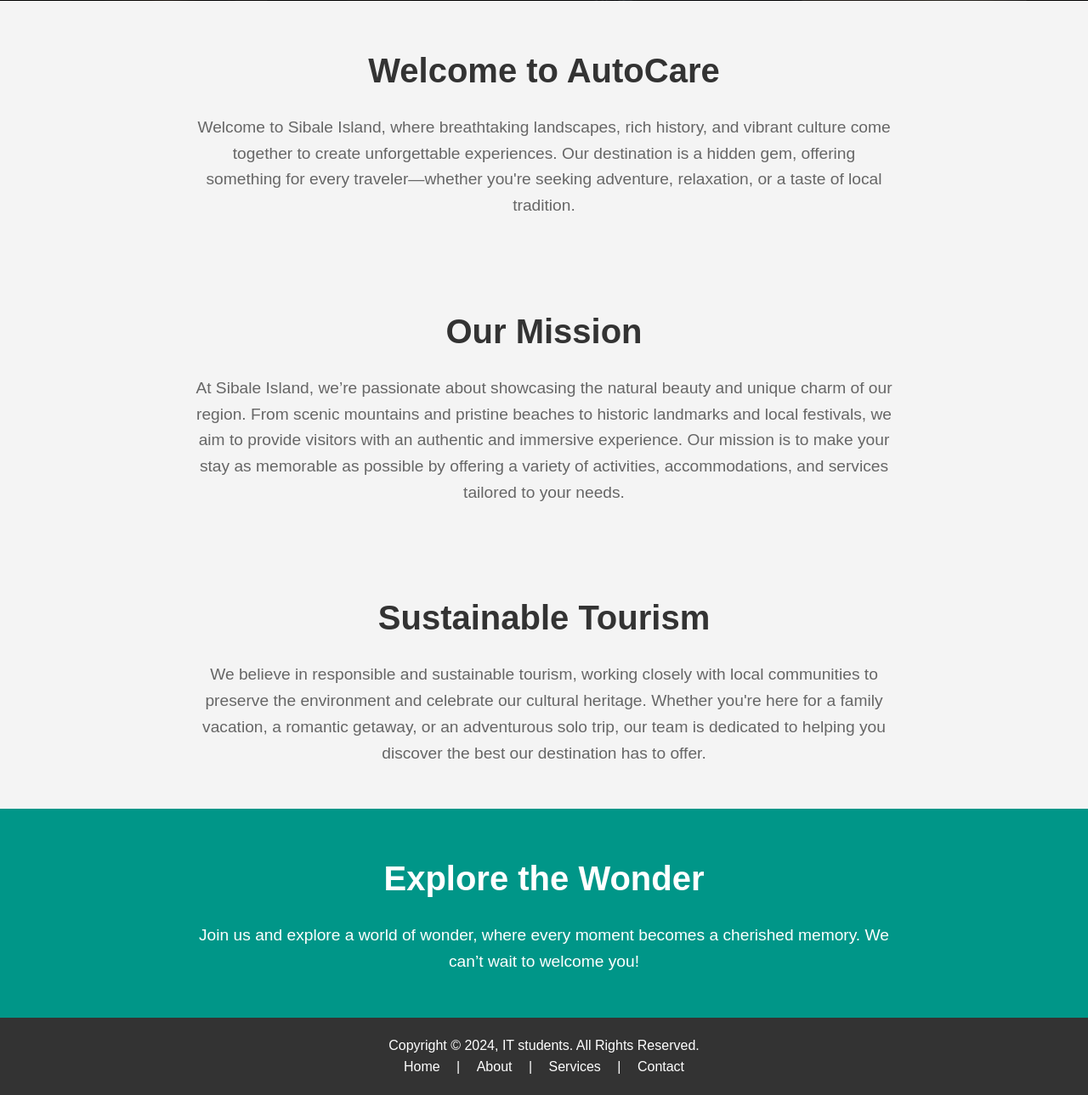
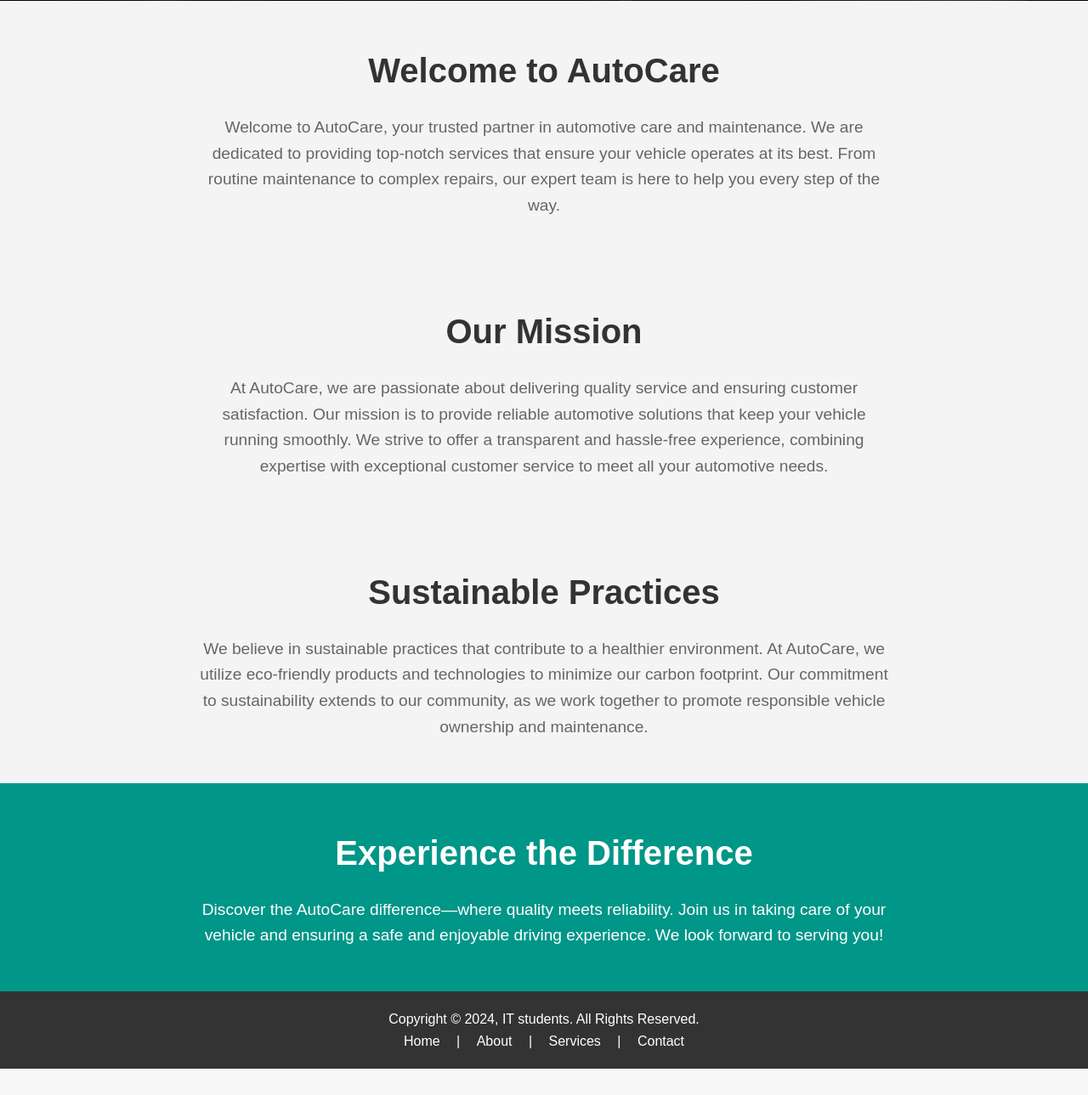
Before and after one commit to kloiiddeee/AppDev_finalProject_AutoCare, a Node server app: page /about in a window 1280 px wide. Shown: the part 479-1768 px from the top of the page at 85% size. After the commit the page ends 1737 px from the top, so only its background shows below. Run offline with Node 20, Linux system fonts and the light colour scheme.

Commit message:
Update about.ejs

```diff
--- a/Final_projects/views/about.ejs
+++ b/Final_projects/views/about.ejs
@@ -35,41 +35,41 @@
         <div class="container">
             <h2>Welcome to AutoCare</h2>
             <p>
-                Welcome to Sibale Island, where breathtaking landscapes, rich history, and vibrant culture come together to create unforgettable experiences.
-                Our destination is a hidden gem, offering something for every traveler—whether you're seeking adventure, relaxation, or a taste of local tradition.
+                Welcome to AutoCare, your trusted partner in automotive care and maintenance.
+                We are dedicated to providing top-notch services that ensure your vehicle operates at its best.
+                From routine maintenance to complex repairs, our expert team is here to help you every step of the way.
             </p>
         </div>
     </section>
-
 
     <section class="mission">
         <div class="container">
             <h2>Our Mission</h2>
             <p>
-                At Sibale Island, we’re passionate about showcasing the natural beauty and unique charm of our region.
-                From scenic mountains and pristine beaches to historic landmarks and local festivals, we aim to provide visitors with an authentic and immersive experience.
-                Our mission is to make your stay as memorable as possible by offering a variety of activities, accommodations, and services tailored to your needs.
+                At AutoCare, we are passionate about delivering quality service and ensuring customer satisfaction.
+                Our mission is to provide reliable automotive solutions that keep your vehicle running smoothly.
+                We strive to offer a transparent and hassle-free experience, combining expertise with exceptional customer service to meet all your automotive needs.
             </p>
         </div>
     </section>
 
-
     <section class="sustainability">
         <div class="container">
-            <h2>Sustainable Tourism</h2>
+            <h2>Sustainable Practices</h2>
             <p>
-                We believe in responsible and sustainable tourism, working closely with local communities to preserve the environment and celebrate our cultural heritage.
-                Whether you're here for a family vacation, a romantic getaway, or an adventurous solo trip, our team is dedicated to helping you discover the best our destination has to offer.
+                We believe in sustainable practices that contribute to a healthier environment.
+                At AutoCare, we utilize eco-friendly products and technologies to minimize our carbon footprint.
+                Our commitment to sustainability extends to our community, as we work together to promote responsible vehicle ownership and maintenance.
             </p>
         </div>
     </section>
 
-
     <section class="cta">
         <div class="container">
-            <h2>Explore the Wonder</h2>
+            <h2>Experience the Difference</h2>
             <p>
-                Join us and explore a world of wonder, where every moment becomes a cherished memory. We can’t wait to welcome you!
+                Discover the AutoCare difference—where quality meets reliability.
+                Join us in taking care of your vehicle and ensuring a safe and enjoyable driving experience. We look forward to serving you!
             </p>
         </div>
     </section>
```
